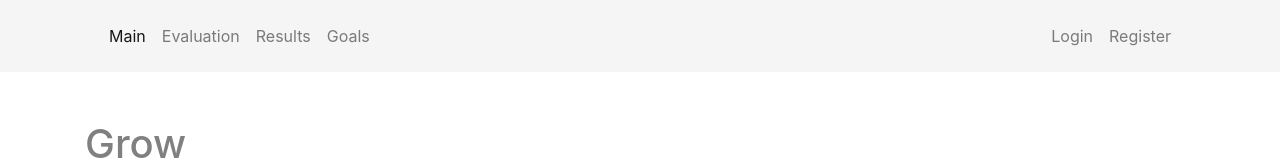
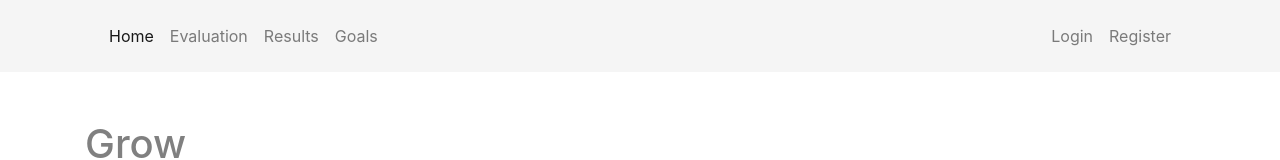
Before and after one commit to SilviuIordache/grow, a Vue app: page / in a window 1280 px wide. Shown: the top 160 px of the page. Built offline with nearby package versions, Linux system fonts and the light colour scheme; no server answers.

Commit message:
Fix home.

```diff
--- a/src/components/NavigationBar.vue
+++ b/src/components/NavigationBar.vue
@@ -4,7 +4,7 @@
       nav.navbar.navbar-light.navbar-expand-lg
         ul.navbar-nav.mr-auto
           li.nav-item
-            router-link.nav-link(to="/" :class="{ 'active': $route.name === 'main' }") Main
+            router-link.nav-link(to="/" :class="{ 'active': $route.name === 'home' }") Home
           li.nav-item
             router-link.nav-link(to="/evaluation" :class="{ 'active': $route.name === 'evaluation' }") Evaluation
           li.nav-item
--- a/src/router/index.js
+++ b/src/router/index.js
@@ -1,7 +1,7 @@
 import Vue from 'vue';
 import VueRouter from 'vue-router';
 
-import Main from '../views/Main.vue';
+import Home from '../views/Home.vue';
 import Login from '../views/Login.vue';
 import Register from '../views/Register.vue';
 import Evaluation from '../views/Evaluation.vue';
@@ -15,8 +15,8 @@ const router = new VueRouter({
   routes: [
     {
       path: '/',
-      name: 'main',
-      component: Main
+      name: 'home',
+      component: Home
     },
     {
       path: '/evaluation',
```
Also changed, not shown: src/views/Home.vue (renamed from src/views/Main.vue).
